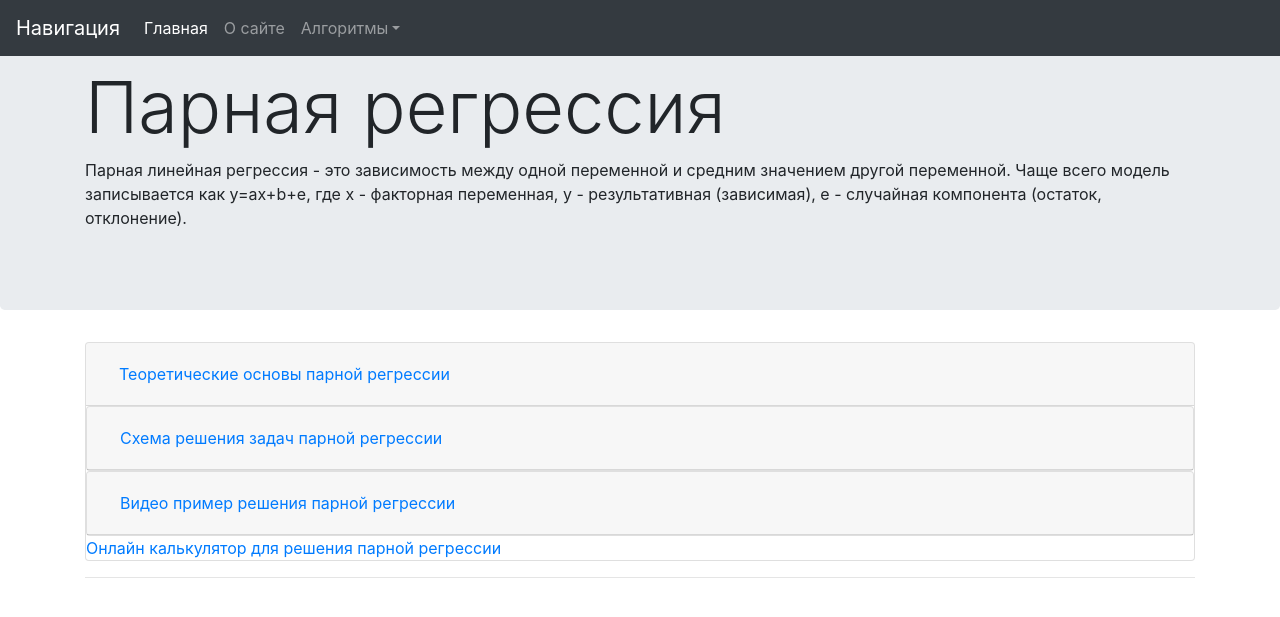
After one commit to Mapcoxod/linearProgramWiki, a Django app: page /pare_method/ in a window 1280 px wide. The commit adds this page. Shown: the top 617 px of the page. Run offline with Django 3.2, Linux system fonts and the light colour scheme; some libraries are stand-ins or nearby versions.

Commit message:
add pare method

```diff
--- a/algoritm/templates/algoritm/base.html
+++ b/algoritm/templates/algoritm/base.html
@@ -42,7 +42,7 @@
                     <a class="dropdown-item" href="{% url 'graphical_method' %}">Графический метод</a>
                     <a class="dropdown-item" href="{% url 'dual_method' %}">Двойственный симплекс-метод</a>
                     <a class="dropdown-item" href="{% url 'north_west_method' %}">Транспортная задача</a>
-                    <a class="dropdown-item" href="#">Метод Жордана-Гаусса</a>
+                    <a class="dropdown-item" href="{% url 'pare_method' %}">Парная регрессия</a>
                 </div>
             </li>
         </ul>
--- a/algoritm/templates/algoritm/home.html
+++ b/algoritm/templates/algoritm/home.html
@@ -53,8 +53,8 @@
             <div class="col-md-4">
                 <h2>Парная регрессия</h2>
                 <p>
-                    Метод «северо-западного угла» состоит в последовательном переборе строк и столбцов транспортной таблицы, начиная с левого столбца и верхней строки, и выписывании максимально возможных отгрузок в соответствующие ячейки таблицы так, чтобы не были превышены заявленные в задаче возможности поставщика или потребности потребителя. На цены доставки в этом методе не обращают внимание, поскольку предполагается дальнейшая оптимизация отгрузок.
-                </p>                <p><a class="btn btn-secondary" href="{% url 'north_west_method' %}" role="button">Подробнее &raquo;</a></p>
+                    Парная линейная регрессия - это зависимость между одной переменной и средним значением другой переменной. Чаще всего модель записывается как y=ax+b+e, где x - факторная переменная, y - результативная (зависимая), e - случайная компонента (остаток, отклонение).
+                </p>                <p><a class="btn btn-secondary" href="{% url 'pare_method' %}" role="button">Подробнее &raquo;</a></p>
             </div>
         </div>
 
--- /dev/null
+++ b/algoritm/templates/algoritm/pare_method.html
@@ -0,0 +1,126 @@
+{% extends 'algoritm/base.html' %}
+
+{% block title %} Парная регрессия {% endblock %}
+
+{% block content %}
+    <main role="main">
+
+    <!-- Main jumbotron for a primary marketing message or call to action -->
+    <div class="jumbotron">
+        <div class="container">
+            <h1 class="display-3">Парная регрессия</h1>
+            <p>
+                Парная линейная регрессия - это зависимость между одной переменной и средним значением другой переменной. Чаще всего модель записывается как y=ax+b+e, где x - факторная переменная, y - результативная (зависимая), e - случайная компонента (остаток, отклонение).
+            </p>
+        </div>
+    </div>
+
+    <div class="container">
+        <!-- Example row of columns -->
+        <div id="accordion">
+            <div class="card">
+                <div class="card-header" id="headingOne">
+                    <h5 class="mb-0">
+                        <button class="btn btn-link" data-toggle="collapse" data-target="#collapseOne" aria-expanded="true" aria-controls="collapseOne">
+                            Теоретические основы парной регрессии
+                        </button>
+                    </h5>
+                </div>
+                <div id="collapseOne" class="collapse" aria-labelledby="headingOne" data-parent="#accordion">
+                    <div class="card-body">
+                        <div>
+                            Парной регрессией называется уравнение связи двух переменных
+
+у и х  Вида y = f (x),
+
+где у – зависимая переменная (результативный признак);
+
+х – независимая, объясняющая переменная (признак-фактор).
+
+Различают линейные и нелинейные регрессии.
+
+Метод наименьших квадратов МНК
+
+Для оценки параметров регрессий, линейных по этим параметрам, используется метод наименьших квадратов (МНК). МНК позволяет получить такие оценки параметров, при которых сумма квадратов отклонений фактических значений результативного признака у от теоретических значений ŷx при тех же значениях фактора x минимальна, т. е.
+                            <br>
+                            <img src="https://students-library.com/files/5/125/parnaja-regressija_1.png" alt="">
+                        </div>
+                    </div>
+                </div>
+                <div class="card">
+                    <div class="card-header" id="headingTwo">
+                        <h5 class="mb-0">
+                            <button class="btn btn-link collapsed" data-toggle="collapse" data-target="#collapseTwo" aria-expanded="false" aria-controls="collapseTwo">
+                                Схема решения задач парной регрессии
+                            </button>
+                        </h5>
+                    </div>
+                    <div id="collapseTwo" class="collapse" aria-labelledby="headingTwo" data-parent="#accordion">
+                        <div class="card-body">
+                            1-й этап (постановочный) – определение конечных целей моделирования, набора участвующих в модели факторов и показателей, их роли.
+Спецификация модели - определение цели исследования и выбор экономических переменных модели.
+Ситуационная (практическая) задача. По 10 предприятиям региона изучается зависимость выработки продукции на одного работника y (тыс. руб.) от удельного веса рабочих высокой квалификации в общей численности рабочих x (в %).
+                            <br>
+2-й этап (априорный) – предмодельный анализ экономической сущности изучаемого явления, формирование и формализация априорной информации и исходных допущений, в частности относящейся к природе и генезису исходных статистических данных и случайных остаточных составляющих в виде ряда гипотез.
+Уже на этом этапе можно говорить о явной зависимости уровня квалификации рабочего и его выработкой, ведь чем опытней работник, тем выше его производительность. Но как эту зависимость оценить?
+Парная регрессия представляет собой регрессию между двумя переменными – y и x, т. е. модель вида:
+
+y(x) = f^(x),
+где y – зависимая переменная (результативный признак); x – независимая, или объясняющая, переменная (признак-фактор). Знак «^» означает, что между переменными x и y нет строгой функциональной зависимости, поэтому практически в каждом отдельном случае величина y складывается из двух слагаемых:
+y = yx + ε,
+где y – фактическое значение результативного признака; yx – теоретическое значение результативного признака, найденное исходя из уравнения регрессии; ε – случайная величина, характеризующая отклонения реального значения результативного признака от теоретического, найденного по уравнению регрессии.
+Графически покажем регрессионную зависимость между выработкой продукции на одного работника и удельного веса рабочих высокой квалификации.
+                            <br>
+                            <img src="https://www.semestr.ru/images/math/corel/model-graf.gif" alt="">
+                            <br>
+                            3-й этап (параметризация) – собственно моделирование, т.е. выбор общего вида модели, в том числе состава и формы входящих в неё связей между переменными. Выбор вида функциональной зависимости в уравнении регрессии называется параметризацией модели. Выбираем уравнение парной регрессии, т.е. на конечный результат y будет влиять только один фактор.
+                            <br>
+                            4-й этап (информационный) – сбор необходимой статистической информации, т.е. регистрация значений участвующих в модели факторов и показателей. Выборка состоит из 10 предприятий отрасли.
+                            <br>
+5-й этап (идентификация модели) – оценивание неизвестных параметров модели по имеющимся статистическим данным.
+Чтобы определить параметры модели, используем МНК - метод наименьших квадратов. Система нормальных уравнений будет выглядеть следующим образом:
+                            <br>
+                            a•n + b∑x = ∑y
+                            <br>
+a∑x + b∑x2 = ∑y•x
+                            <br>
+                            Для расчета параметров регрессии построим расчетную таблицу
+                            <br>
+                            Данные берем из таблицы (последняя строка), в итоге имеем:
+10a + 171 b = 77
+171 a + 3045 b = 1356
+Эту СЛАУ решаем методом Крамера или методом обратной матрицы.
+Получаем эмпирические коэффициенты регрессии: b = 0.3251, a = 2.1414
+Эмпирическое уравнение регрессии имеет вид:
+y = 0.3251 x + 2.1414
+                            <br>
+6-й этап (верификация модели) – сопоставление реальных и модельных данных, проверка адекватности модели, оценка точности модельных данных.
+                        </div>
+                    </div>
+                </div>
+                <div class="card">
+                    <div class="card-header" id="heading3">
+                        <h5 class="mb-0">
+                            <button class="btn btn-link collapsed" data-toggle="collapse" data-target="#collapse3" aria-expanded="false" aria-controls="collapse3">
+                                Видео пример решения парной регрессии
+                            </button>
+                        </h5>
+                    </div>
+                    <div id="collapse3" class="collapse" aria-labelledby="heading3" data-parent="#accordion">
+                        <div class="card-body">
+                            <div class="embed-responsive embed-responsive-16by9">
+                                <iframe src="https://www.youtube.com/embed/3mHoiGm2jVc" frameborder="0" allow="accelerometer; autoplay; encrypted-media; gyroscope; picture-in-picture" allowfullscreen></iframe>
+                            </div>
+                        </div>
+                    </div>
+                </div>
+                <div>
+                    <a href="https://math.semestr.ru/corel/corel.php">Онлайн калькулятор для решения парной регрессии</a>
+                </div>
+            </div>
+            <hr>
+        </div>
+    </div> <!-- /container -->
+</main>
+
+{% endblock content %}
--- a/algoritm/urls.py
+++ b/algoritm/urls.py
@@ -7,4 +7,5 @@ urlpatterns = [
     path('dual_method/', dual_method, name='dual_method'),
     path('graphical_method/', graphical_method, name='graphical_method'),
     path('north_west_method/', north_west_method, name='north_west_method'),
+    path('pare_method/', pare_method, name='pare_method'),
 ]
--- a/algoritm/views.py
+++ b/algoritm/views.py
@@ -16,3 +16,7 @@ def graphical_method(request):
 
 def north_west_method(request):
     return render(request, 'algoritm/north_west_method.html')
+
+
+def pare_method(request):
+    return render(request, 'algoritm/pare_method.html')
```
